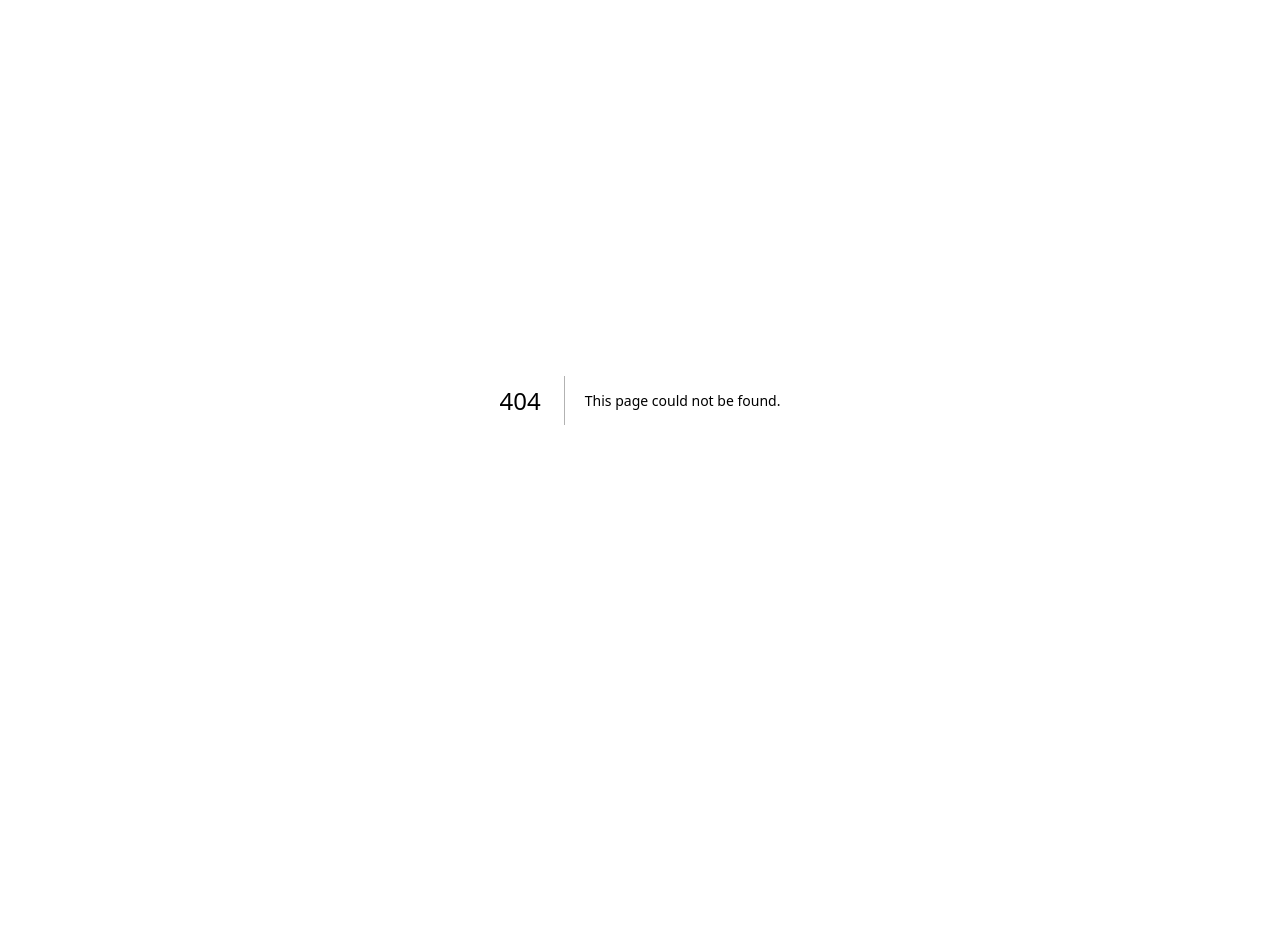
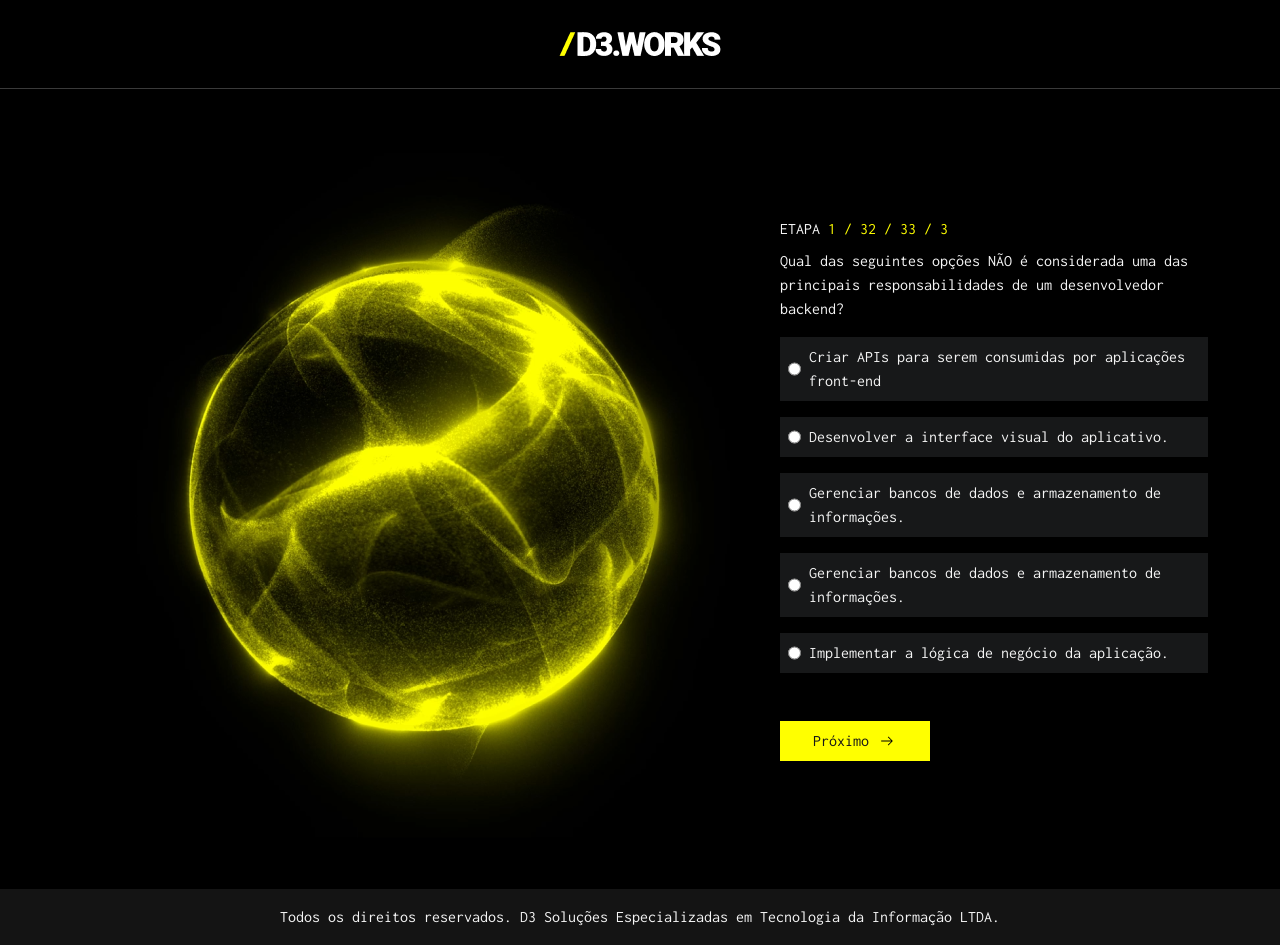
Before and after one commit to brunoidalgo/d3-works-desafio, a Next.js app: page /quiz in a window 1280 px wide. Before the commit this address had no page. Before the commit the page ends 800 px from the top, so only its background shows below. Built offline with nearby package versions, Linux system fonts and the light colour scheme.

Commit message:
Second page

```diff
--- a/src/app/components/Main.js
+++ b/src/app/components/Main.js
@@ -21,7 +21,7 @@ export default function Main() {
     return (
         <main>
         {showLoading && <Loading />}
-        <div className="flex justify-evenly max-sm:justify-center max-sm:flex-wrap items-center text-center h-screen text-aviso-alert max-w-screen-2xl overflow-hidden">
+        <div className="flex justify-evenly items-center text-center h-screen text-aviso-alert max-w-screen-2xl overflow-hidden xl:justify-center xl:items-center max-sm:justify-center max-sm:flex-wrap max-2xl:justify-center">
             <Image src={circuloDourado} alt="circulo-dourado" className="max-w-[600px] max-sm:max-w-[400px]" />
             <div className="flex flex-col justify-center text-left max-w-80 gap-4">
                 <h2 className="text-primarias-black font-montserrat text-[32px] font-extrabold [text-shadow:0_0_4px_#FFFF00]">Parabéns por chegar até aqui!</h2>
--- a/src/app/page.js
+++ b/src/app/page.js
@@ -9,5 +9,5 @@ export default function Home() {
         <Main />
         <Footer />
         </>
-  );
+    )
 }
--- /dev/null
+++ b/src/app/quiz/page.js
@@ -0,0 +1,73 @@
+"use client"
+
+import Image from "next/image";
+import Footer from "../components/Footer";
+import Header from "../components/Header";
+import Loading from "../components/Loading";
+import { useState } from "react";
+
+import circuloDourado from "../../../public/assets/circulo-dourado.png";
+import seta from "../../../public/assets/seta-direita.svg";
+
+export default function Quiz() {
+
+    const [showLoading, setShowLoading] = useState(false);
+
+        const handleStart = () => {
+            setShowLoading(true);
+            setTimeout(() => {
+                setShowLoading(false);
+            }, 5000);
+        }
+
+        const questions = [
+            "Criar APIs para serem consumidas por aplicações front-end",
+            "Desenvolver a interface visual do aplicativo.",
+            "Gerenciar bancos de dados e armazenamento de informações.",
+            "Gerenciar bancos de dados e armazenamento de informações.",
+            "Implementar a lógica de negócio da aplicação.",
+        ];
+
+        const steps = [1, 2, 3];
+
+    return (
+        <>
+        {showLoading && <Loading />}
+        <Header />
+            <div className="text-neutras-white">
+                <div className="flex justify-evenly items-center text-center h-screen max-w-screen-2xl overflow-hidden xl:justify-center xl:items-center max-sm:justify-center max-sm:flex-wrap max-2xl:justify-center">
+                    <Image src={circuloDourado}
+                    alt="circulo-dourado"
+                    />
+                <div className="font-inconsolata font-thin flex flex-col text-left w-[428px] text-wrap">
+                    <div>ETAPA {steps.map((step) => {
+                        return (
+                            <span key={step} className="text-primarias-black">{step} / 3</span>
+                        )
+                    })}</div>
+                    <div className="flex flex-col gap-1 mt-2 mb-2">
+                        Qual das seguintes opções NÃO é considerada uma das principais responsabilidades de um desenvolvedor backend?
+                    </div>
+                    {questions.map((question, index) => {
+                        return (
+                            <div key={index} className="flex flex-row gap-2 bg-neutras-black p-2 mt-2 mb-2">
+                                <input type="radio" id={index} name="question" value={question} />
+                                <label htmlFor={index}>{question}</label>
+                            </div>
+                        )
+                    } )}
+                    <button className="mt-10 p-2 bg-primarias-black text-neutras-black font-inconsolata w-[150px]" onClick={handleStart}>
+                    <div className="flex flex-row justify-center text-center items-center gap-2">
+                        <p>Próximo</p>
+                        <Image src={seta}
+                        width={20}
+                        height={20} alt="seta-direita" />
+                    </div>
+                </button>
+                </div>
+                </div>
+            </div>
+        <Footer />
+        </>
+    )
+}
```
Lines whose indentation alone changed are shown as unchanged.
